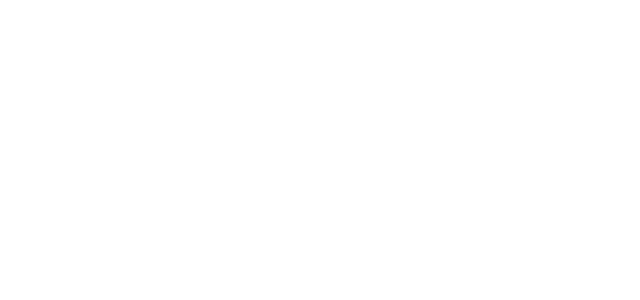
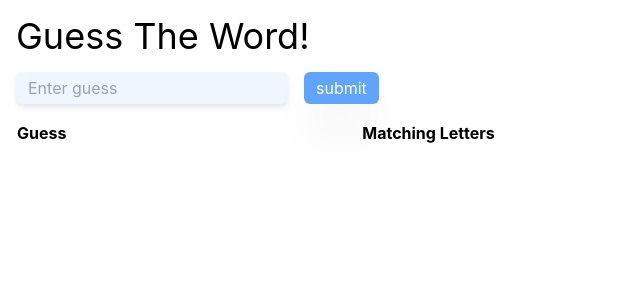
Before and after one commit to hosein2rd/guess-word, a Next.js app: page / in a window 1280 px wide. Shown: the top 300 px of the page, without its empty margins (0-640 px from the left). Built offline with nearby package versions, Linux system fonts and the light colour scheme.

Commit message:
chore: render form and table components

```diff
--- a/src/pages/index.tsx
+++ b/src/pages/index.tsx
@@ -1,14 +1,61 @@
 import Head from "next/head"
-import styles from "../styles/Home.module.css"
+import { useEffect, useRef, useState } from "react"
+import Form from "../components/Form"
+import Table from "../components/Table"
+import { checkMatching, getRandomInt } from "../utils"
+
+type Guess = { guess: string; matchingLetterCount: number }
+type FormDataType = { guess: string }
 
 export default function Home() {
+  const answer = useRef<string>("")
+  const [data, setData] = useState<Guess[]>([])
+  const [isMatched, setIsMatched] = useState(false)
+
+  useEffect(() => {
+    const randomQuestion = ["book", "javascript", "reactjs"]
+
+    answer.current = randomQuestion[getRandomInt(0, 2)]
+
+    setIsMatched(false)
+  }, [isMatched])
+
+  const reset = () => setData([])
+
+  const onSubmit = ({ guess }: FormDataType) => {
+    if (!guess) return
+
+    const matchingInfo = checkMatching(guess, answer.current)
+
+    if (matchingInfo.isFullMatch) {
+      setIsMatched(true)
+      alert(`Congratulations! The answer is ${answer.current}`)
+      reset()
+      return
+    }
+
+    setData((prev) => [
+      ...prev,
+      { guess, matchingLetterCount: matchingInfo.count },
+    ])
+  }
+
   return (
-    <div className={styles.container}>
+    <div className="p-4">
       <Head>
         <title>Guess Challenge</title>
         <meta name="description" content="Generated by create next app" />
         <link rel="icon" href="/favicon.ico" />
       </Head>
+      <h1 className="text-4xl">Guess The Word!</h1>
+      <Form<FormDataType> onSubmit={onSubmit} />
+      <Table<Guess>
+        headers={[
+          { title: "Guess", align: "left" },
+          { title: "Matching Letters", align: "left" },
+        ]}
+        data={data}
+      />
     </div>
   )
 }
```
